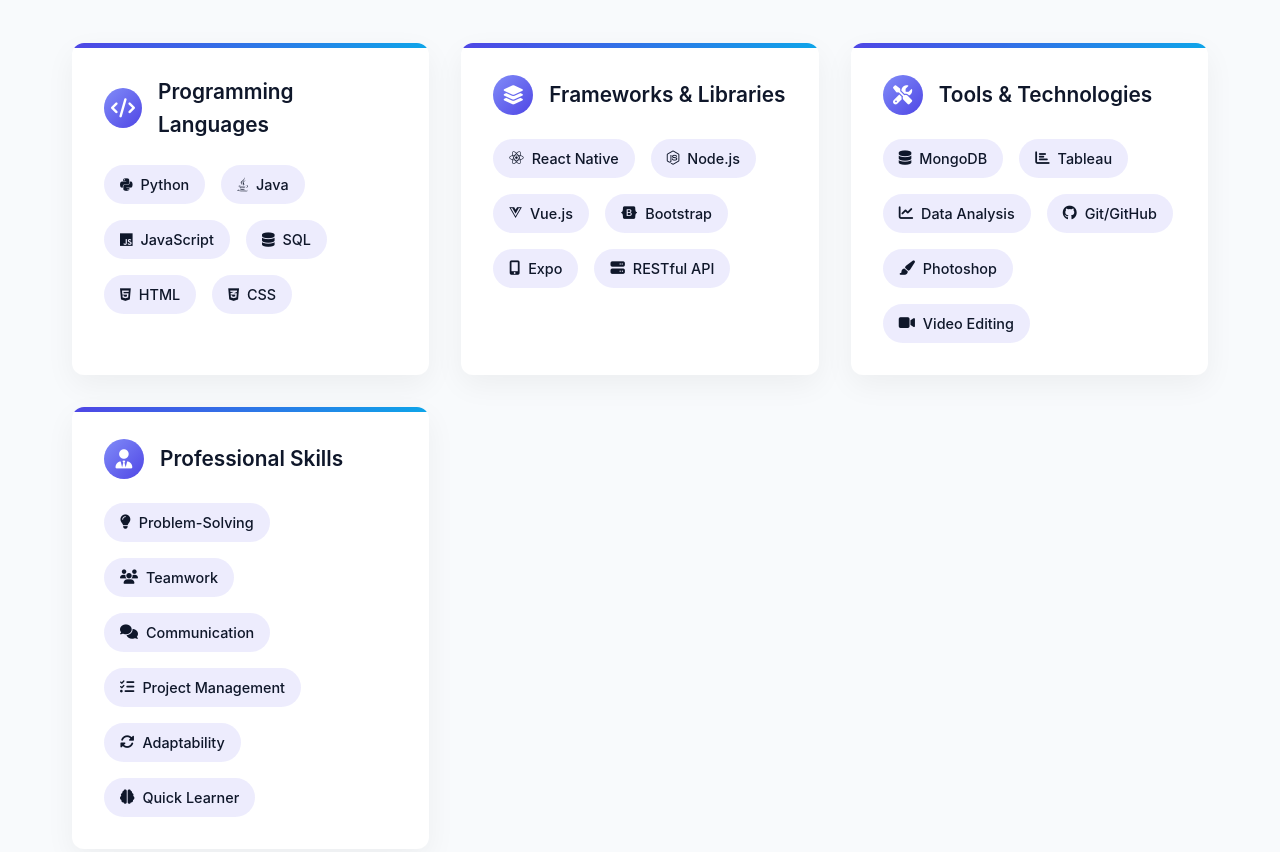
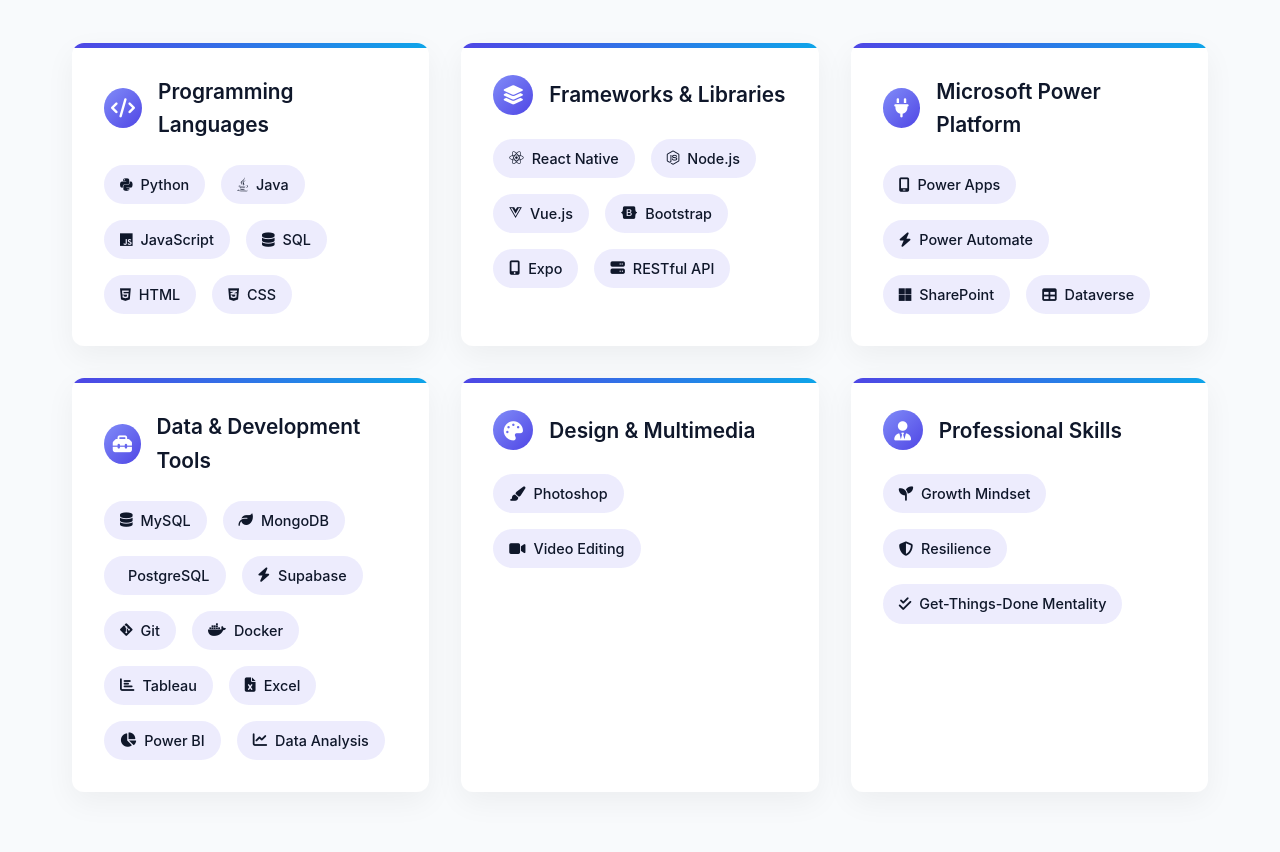
Before and after one commit to KhunWin/khunmyintwin, a plain HTML site: page index.html in a window 1280 px wide. Shown: the part 2060-2912 px from the top of the page. Drawn offline with Linux system fonts and the light colour scheme.

Commit message:
update skills section

```diff
--- a/index.html
+++ b/index.html
@@ -105,7 +105,7 @@
     </section>
 
     <!-- Skills Section -->
-    <section id="skills">
+    <!-- <section id="skills">
         <div class="container">
             <h2 class="section-title">Technical Skills</h2>
             <div class="skills-container">
@@ -163,6 +163,99 @@
                         <div class="skill-item"><i class="fas fa-tasks"></i> Project Management</div>
                         <div class="skill-item"><i class="fas fa-sync-alt"></i> Adaptability</div>
                         <div class="skill-item"><i class="fas fa-brain"></i> Quick Learner</div>
+                    </div>
+                </div>
+            </div>
+        </div>
+    </section> -->
+
+    <!-- Skills Section -->
+    <section id="skills">
+        <div class="container">
+            <h2 class="section-title">Technical Skills</h2>
+            <div class="skills-container">
+                <div class="skill-category fade-in">
+                    <div class="category-title">
+                        <i class="fas fa-code"></i>
+                        <span>Programming Languages</span>
+                    </div>
+                    <div class="skill-list">
+                        <div class="skill-item"><i class="fab fa-python"></i> Python</div>
+                        <div class="skill-item"><i class="fab fa-java"></i> Java</div>
+                        <div class="skill-item"><i class="fab fa-js"></i> JavaScript</div>
+                        <div class="skill-item"><i class="fas fa-database"></i> SQL</div>
+                        <div class="skill-item"><i class="fab fa-html5"></i> HTML</div>
+                        <div class="skill-item"><i class="fab fa-css3-alt"></i> CSS</div>
+                    </div>
+                </div>
+
+                <div class="skill-category fade-in">
+                    <div class="category-title">
+                        <i class="fas fa-layer-group"></i>
+                        <span>Frameworks & Libraries</span>
+                    </div>
+                    <div class="skill-list">
+                        <div class="skill-item"><i class="fab fa-react"></i> React Native</div>
+                        <div class="skill-item"><i class="fab fa-node-js"></i> Node.js</div>
+                        <div class="skill-item"><i class="fab fa-vuejs"></i> Vue.js</div>
+                        <div class="skill-item"><i class="fab fa-bootstrap"></i> Bootstrap</div>
+                        <div class="skill-item"><i class="fas fa-mobile-alt"></i> Expo</div>
+                        <div class="skill-item"><i class="fas fa-server"></i> RESTful API</div>
+                    </div>
+                </div>
+
+                <div class="skill-category fade-in">
+                    <div class="category-title">
+                        <i class="fas fa-plug"></i>
+                        <span>Microsoft Power Platform</span>
+                    </div>
+                    <div class="skill-list">
+                        <div class="skill-item"><i class="fas fa-mobile-screen"></i> Power Apps</div>
+                        <div class="skill-item"><i class="fas fa-bolt"></i> Power Automate</div>
+                        <div class="skill-item"><i class="fab fa-microsoft"></i> SharePoint</div>
+                        <div class="skill-item"><i class="fas fa-table"></i> Dataverse</div>
+                    </div>
+                </div>
+
+                <div class="skill-category fade-in">
+                    <div class="category-title">
+                        <i class="fas fa-toolbox"></i>
+                        <span>Data & Development Tools</span>
+                    </div>
+                    <div class="skill-list">
+                        <div class="skill-item"><i class="fas fa-database"></i> MySQL</div>
+                        <div class="skill-item"><i class="fas fa-leaf"></i> MongoDB</div>
+                        <div class="skill-item"><i class="fas fa-elephant"></i> PostgreSQL</div>
+                        <div class="skill-item"><i class="fas fa-bolt"></i> Supabase</div>
+                        <div class="skill-item"><i class="fab fa-git-alt"></i> Git</div>
+                        <div class="skill-item"><i class="fab fa-docker"></i> Docker</div>
+                        <div class="skill-item"><i class="fas fa-chart-bar"></i> Tableau</div>
+                        <div class="skill-item"><i class="fas fa-file-excel"></i> Excel</div>
+                        <div class="skill-item"><i class="fas fa-chart-pie"></i> Power BI</div>
+                        <div class="skill-item"><i class="fas fa-chart-line"></i> Data Analysis</div>
+                    </div>
+                </div>
+
+                <div class="skill-category fade-in">
+                    <div class="category-title">
+                        <i class="fas fa-palette"></i>
+                        <span>Design & Multimedia</span>
+                    </div>
+                    <div class="skill-list">
+                        <div class="skill-item"><i class="fas fa-paint-brush"></i> Photoshop</div>
+                        <div class="skill-item"><i class="fas fa-video"></i> Video Editing</div>
+                    </div>
+                </div>
+
+                <div class="skill-category fade-in">
+                    <div class="category-title">
+                        <i class="fas fa-user-tie"></i>
+                        <span>Professional Skills</span>
+                    </div>
+                    <div class="skill-list">
+                        <div class="skill-item"><i class="fas fa-seedling"></i> Growth Mindset</div>
+                        <div class="skill-item"><i class="fas fa-shield-alt"></i> Resilience</div>
+                        <div class="skill-item"><i class="fas fa-check-double"></i> Get-Things-Done Mentality</div>
                     </div>
                 </div>
             </div>
```
